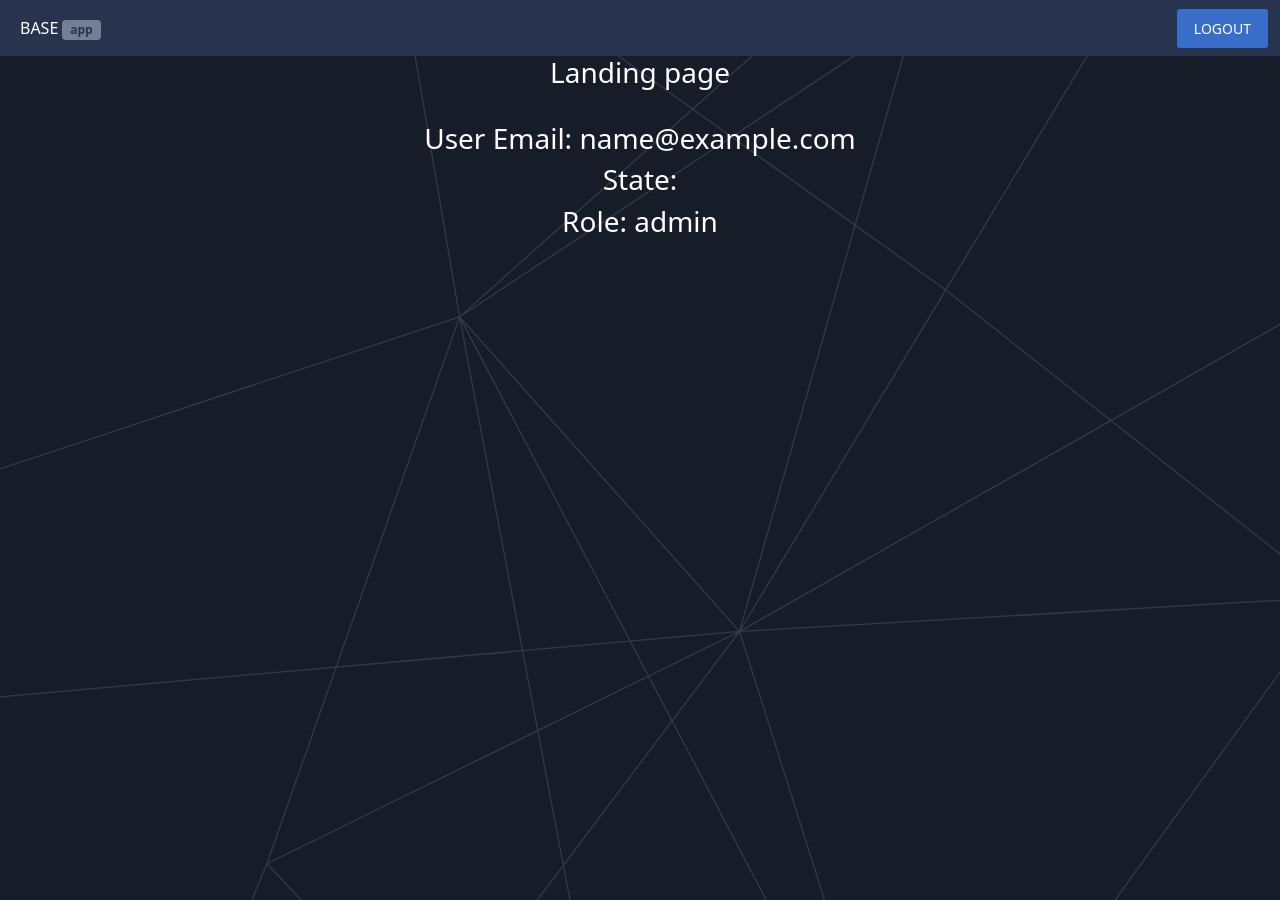
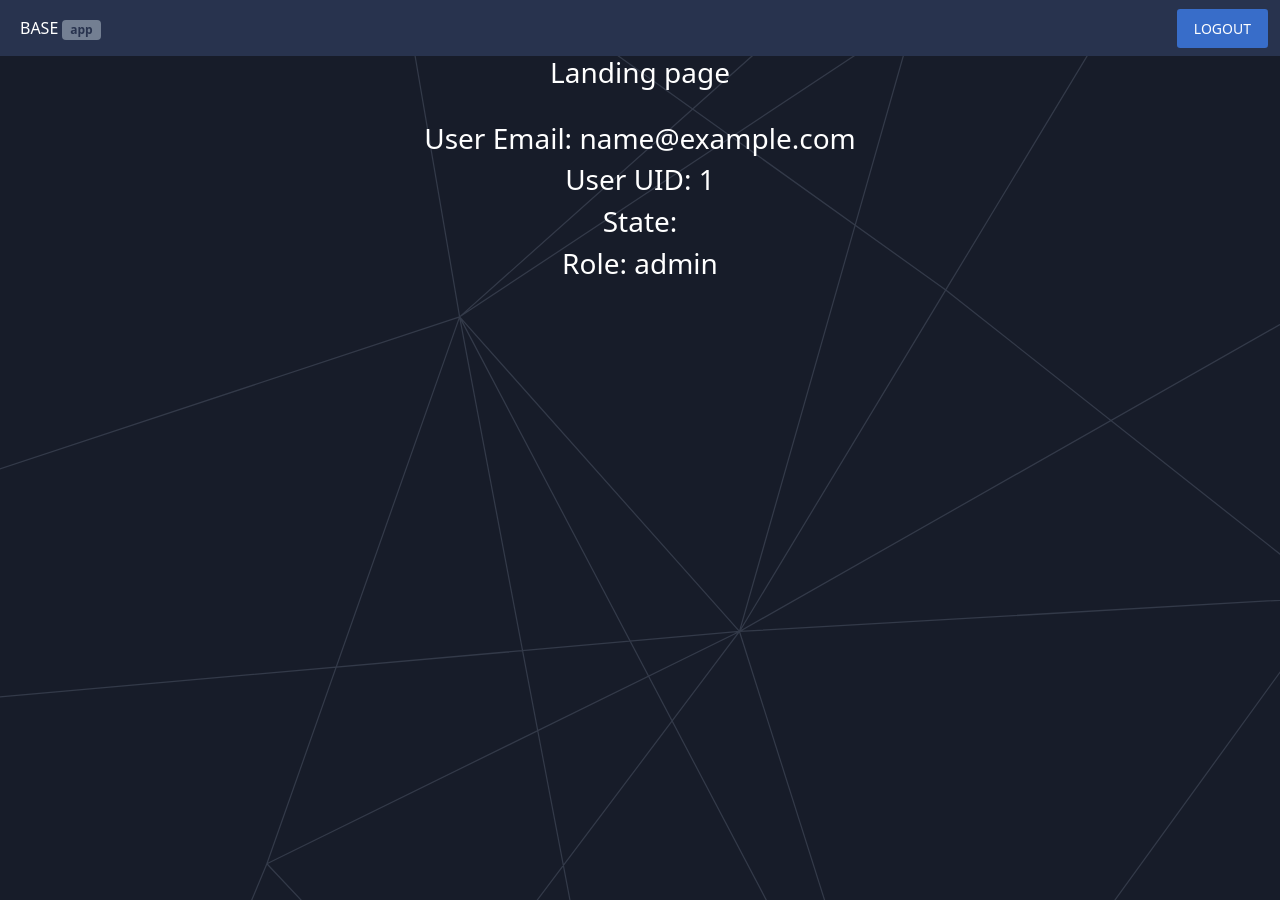
Before and after one commit to rubi022/react-app, a React (Create React App) app in the folder barong-api-user-auth-new/: page / in a window 1280 px wide. Built offline with nearby package versions, Linux system fonts and the light colour scheme; sample sign-in values are in the browser's storage.

Commit message:
feat: render user uid in landing page

```diff
--- a/barong-api-user-auth-new/src/components/LandingPage.js
+++ b/barong-api-user-auth-new/src/components/LandingPage.js
@@ -4,12 +4,14 @@ const LandingPage = ({ user }) => {
   //   const userDetails = JSON.parse(localStorage.getItem("user-info"));
   if (!user) return <Navigate to="/login" />;
 
-  const { email, state, role } = user;
+  const { email, state, role, uid } = user;
+
   return (
     <div className="landing-div" style={{ textAlign: "center" }}>
       <h3>Landing page</h3>
       <br />
       <h3>User Email: {email}</h3>
+      <h3>User UID: {uid}</h3>
       <h3>State: {state}</h3>
       <h3>Role: {role}</h3>
     </div>
```
